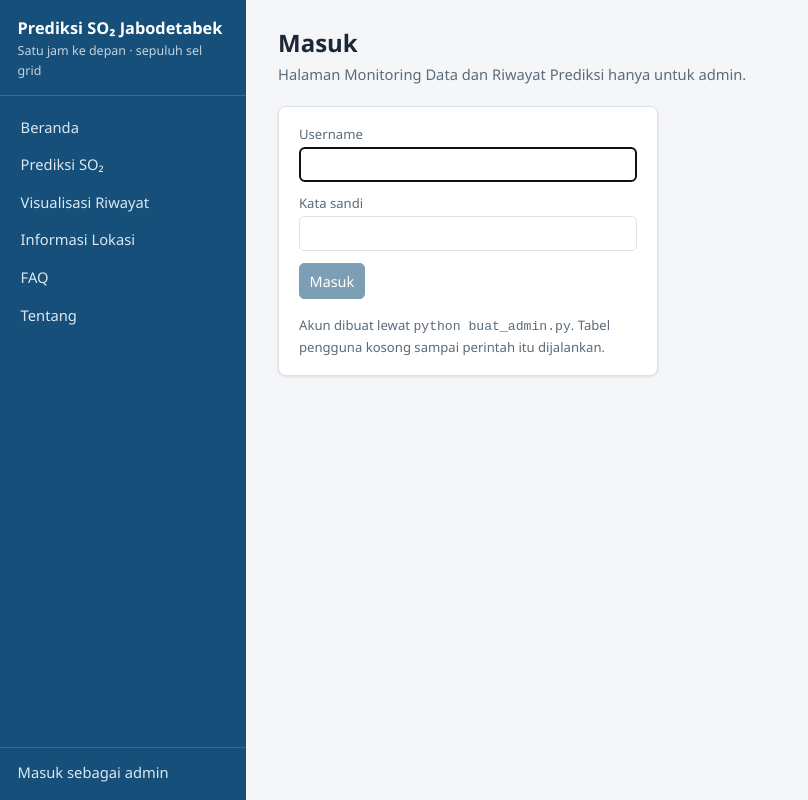
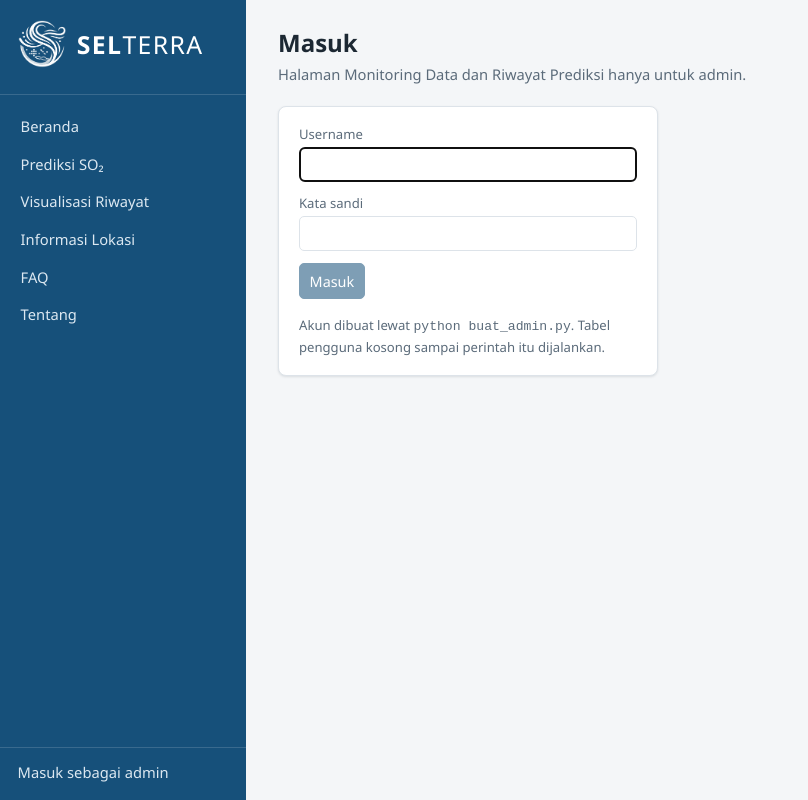
Before and after one commit to MrJov100/AplikasiSO2, a React (Vite) app in the folder antarmuka/: page /masuk in a window 1280 px wide. Shown: the whole page, without its empty margins (0-808 px from the left). Built offline with nearby package versions, Linux system fonts and the light colour scheme.

Commit message:
feat: update sidebar branding and enhance layout with new logo

```diff
--- a/antarmuka/index.html
+++ b/antarmuka/index.html
@@ -3,7 +3,10 @@
   <head>
     <meta charset="UTF-8" />
     <meta name="viewport" content="width=device-width, initial-scale=1.0" />
-    <title>Prediksi Konsentrasi SO₂ Jabodetabek</title>
+    <link rel="icon" type="image/png" href="/logo.png" />
+    <link rel="apple-touch-icon" href="/logo.png" />
+    <meta name="theme-color" content="#16507a" />
+    <title>Selterra — Prediksi Konsentrasi SO₂ Jabodetabek</title>
     <meta
       name="description"
       content="Prakiraan konsentrasi sulfur dioksida satu jam ke depan pada sepuluh sel grid Jabodetabek."
--- a/antarmuka/src/gaya.css
+++ b/antarmuka/src/gaya.css
@@ -34,8 +34,19 @@ p { line-height: 1.6; }
   position: sticky; top: 0; height: 100vh; align-self: flex-start;
 }
 .sisi .judul { padding: 0 1.1rem 1rem; border-bottom: 1px solid rgba(255,255,255,.15); }
-.sisi .judul b { display: block; font-size: 1.02rem; line-height: 1.3; }
-.sisi .judul span { font-size: .78rem; opacity: .75; }
+/* Blok merek sekaligus pranala ke Beranda. Selektor .sisi a di bawah
+   berlaku umum bagi menu, jadi tata letaknya ditimpa di sini. */
+.sisi a.merek {
+  display: flex; align-items: center; gap: .7rem; margin-bottom: .5rem;
+  padding: .15rem 0; border-left: 0; color: #fff; border-radius: 6px;
+}
+.sisi a.merek:hover { background: none; opacity: .85; }
+.sisi a.merek:focus-visible { outline: 2px solid #fff; outline-offset: 3px; }
+.merek-logo { width: 48px; height: 48px; flex: 0 0 48px; object-fit: contain; display: block; }
+.merek-nama {
+  font-size: 1.55rem; line-height: 1; letter-spacing: .055em; font-weight: 400;
+}
+.merek-nama b { font-weight: 700; }
 .sisi nav { padding: .75rem 0; flex: 1; overflow-y: auto; min-height: 0; }
 .sisi .kelompok {
   padding: .9rem 1.1rem .35rem; font-size: .7rem; letter-spacing: .08em;
--- a/antarmuka/src/komponen/Sidebar.jsx
+++ b/antarmuka/src/komponen/Sidebar.jsx
@@ -1,5 +1,5 @@
 import { useState } from "react";
-import { NavLink, useNavigate } from "react-router-dom";
+import { Link, NavLink, useNavigate } from "react-router-dom";
 import { hapusToken } from "../api.js";
 import ProfilAdmin from "./ProfilAdmin.jsx";
 
@@ -18,9 +18,26 @@ export default function Sidebar({ pengguna, setPengguna }) {
 
   return (
     <aside className="sisi">
+      {/* Blok merek. Lambang yang dipakai di sini versi monokrom putih:
+          sidebar berlatar --biru (#16507a) dan lambang berwarna penuh
+          bernavy, rasio kontras keduanya hanya sekitar 1,3:1 sehingga
+          lambang berwarna akan tenggelam. Versi berwarna penuh dipakai
+          pada latar terang (favicon, halaman Tentang).
+          Kata SELTERRA ditulis sebagai teks, bukan gambar wordmark, supaya
+          tetap tajam di segala ukuran, terbaca pembaca layar, dan bisa
+          diputihkan lewat CSS — berkas wordmark yang ada bernavy. */}
       <div className="judul">
-        <b>Prediksi SO₂ Jabodetabek</b>
-        <span>Satu jam ke depan · sepuluh sel grid</span>
+        <Link to="/" className="merek" aria-label="SELTERRA — ke Beranda">
+          <img
+            src="/logo-putih.png"
+            alt=""
+            aria-hidden="true"
+            className="merek-logo"
+          />
+          <span className="merek-nama">
+            <b>SEL</b>TERRA
+          </span>
+        </Link>
       </div>
 
       <nav>
```
Also changed, not shown: antarmuka/public/logo-putih.png (added), antarmuka/public/logo.png (added).
